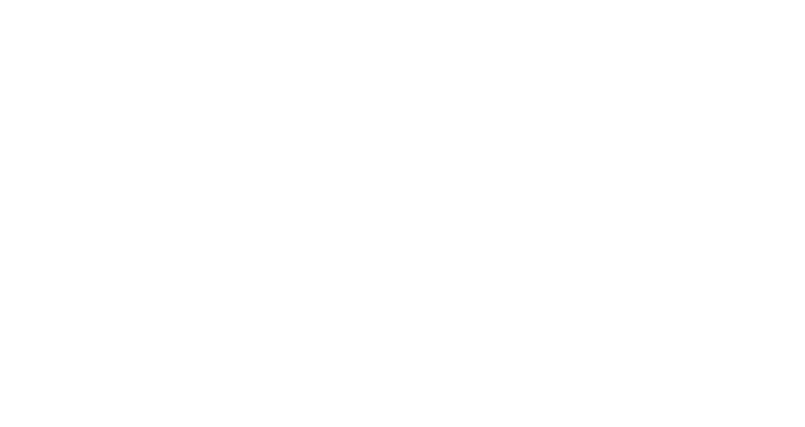
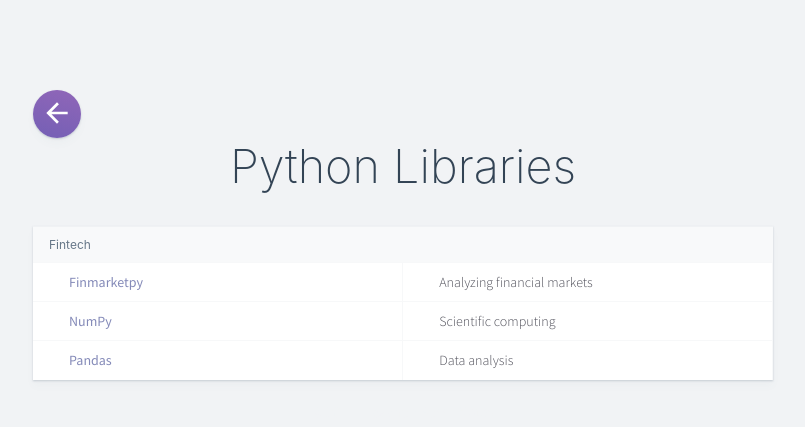
Before and after one commit to meaghanbass/notes-tcss, a Gatsby site: page /development/python-libraries in a window 1280 px wide. Before the commit this address had no page. Shown: the whole page, without its empty margins (237-1042 px from the left). Built offline with nearby package versions, Linux system fonts and the light colour scheme; Gatsby itself is replaced by a stand-in of ours.

Commit message:
updated keyboard-shortcuts.md, added python-libraries.md

```diff
--- a/src/pages/development/keyboard-shortcuts.md
+++ b/src/pages/development/keyboard-shortcuts.md
@@ -4,3 +4,5 @@
 ---
 
 Access emojies: <kbd>CTRL</kbd>+<kbd>CMD</kbd>+<kbd>Space</kbd>
+
+Copy Line(s) Below: <kbd>Shift</kbd>+<kbd>Option</kbd>+<kbd>↓</kbd>
--- /dev/null
+++ b/src/pages/development/python-libraries.md
@@ -0,0 +1,22 @@
+---
+title: "Python Libraries"
+tag: ["dev","python","fintech"]
+---
+
+<div class="card">
+    <h4>Fintech</h4>
+    <table class="col-2">
+        <tr>
+            <td><a href="https://github.com/cuemacro/finmarketpy" target="_blank">Finmarketpy</a></td>
+            <td>Analyzing financial markets</td>
+        </tr>
+        <tr>
+            <td><a href="https://numpy.org/" target="_blank">NumPy</a></td>
+            <td>Scientific computing</td>
+        </tr>
+        <tr>
+            <td><a href="https://pandas.pydata.org/" target="_blank">Pandas</a></td>
+            <td>Data analysis</td>
+        </tr>
+    </table>
+</div>
```
